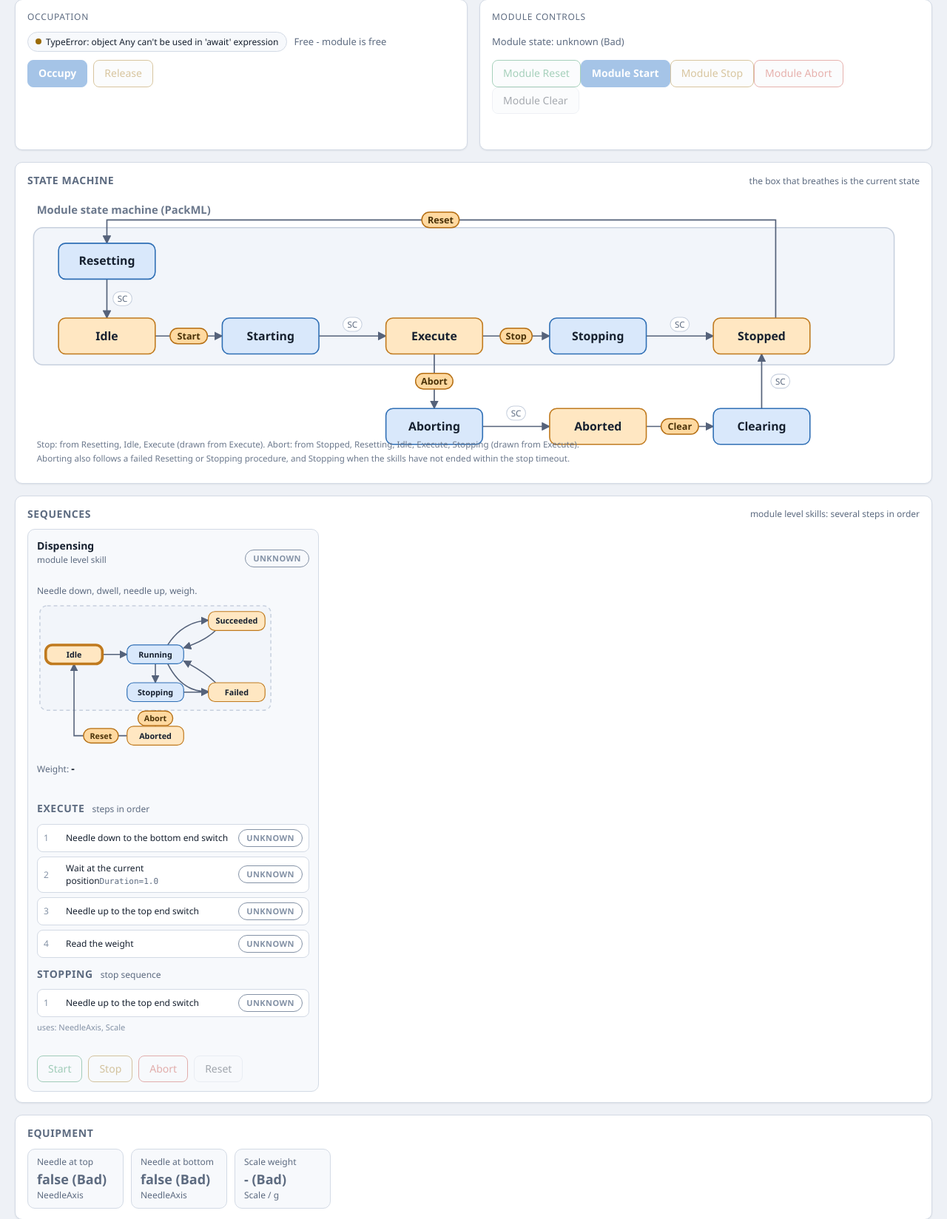
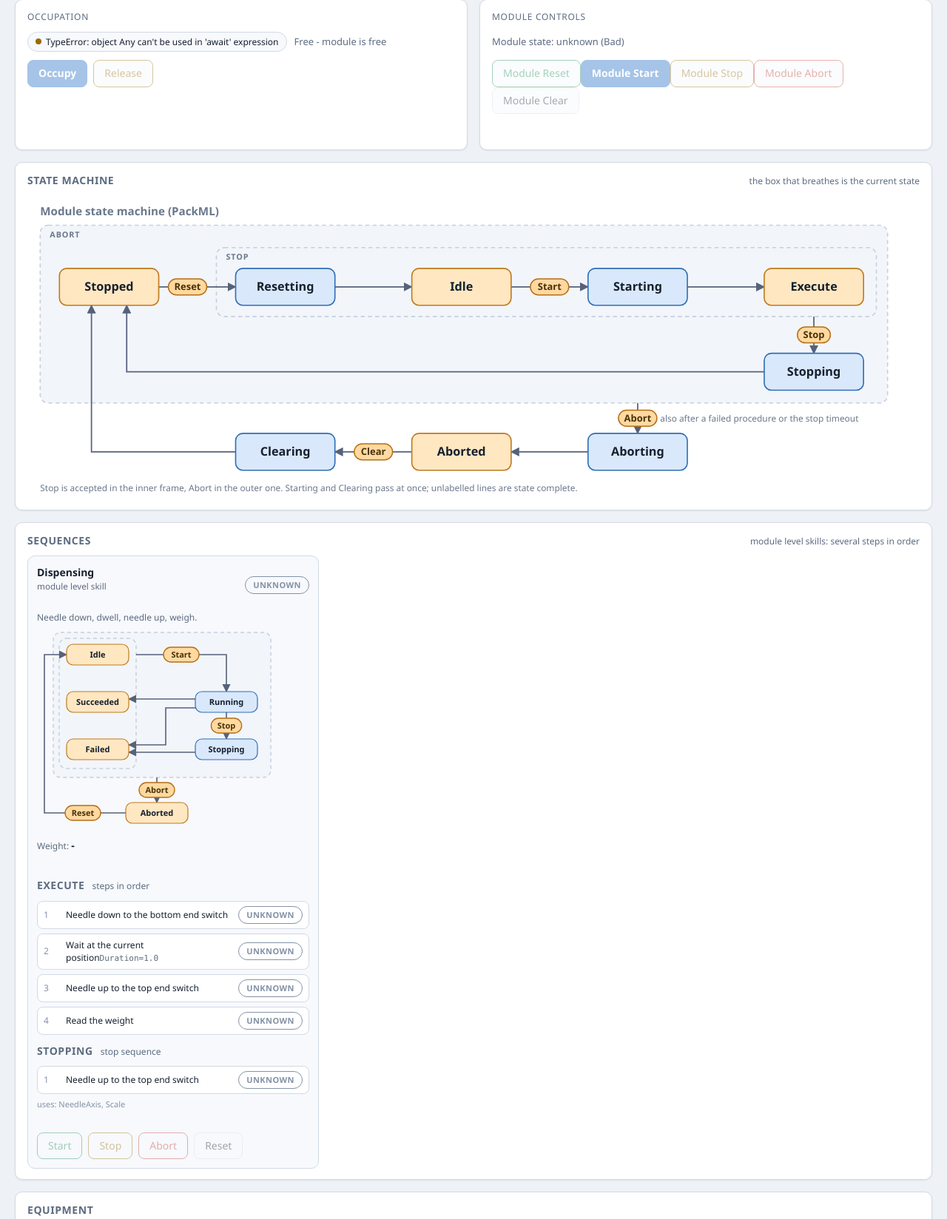
Before and after one commit to AAUSmartProductionLab/iec61499-opcua-hmi, a Flask app: page / in a window 1280 px wide. Shown: the part 156-1804 px from the top of the page at 74% size. Run offline with Flask 3, Linux system fonts and the light colour scheme; parts of the project's set-up code (start-up, migrations or seed data) failed here and were passed over.

Commit message:
Redraw both state machines without crossing lines
Start, Stop, Abort and Reset are labelled; frames show where Stop and Abort apply.

```diff
--- a/hmi/static/diagram.js
+++ b/hmi/static/diagram.js
@@ -123,132 +123,134 @@
   return { group, path, into };
 }
 
-const MODULE_BOX = { w: 124, h: 46 };
-const MODULE_POSITIONS = {
-  2: [880, 150],   // Stopped
-  15: [40, 54],    // Resetting
-  3: [250, 150],   // Starting
-  4: [40, 150],    // Idle
-  6: [460, 150],   // Execute
-  7: [670, 150],   // Stopping
-  8: [460, 266],   // Aborting
-  9: [670, 266],   // Aborted
-  1: [880, 266],   // Clearing
+/*
+ * Shared drawing of a state machine: dashed frames for the states a command
+ * applies to, the edges, then the state boxes on top. An edge is
+ * [from, to, path, label, labelX, labelY]; from is a state code or the name of
+ * a frame (the command leaves every state in it); a labelled edge is a command,
+ * an unlabelled one is state complete.
+ */
+function drawMachine(root, config, machine) {
+  for (const frame of machine.frames) {
+    root.appendChild(svgEl('rect', {
+      x: frame.x, y: frame.y, width: frame.w, height: frame.h, rx: 10,
+      class: 'diagram-frame superstate',
+    }));
+    if (frame.label) {
+      root.appendChild(svgText(frame.label, {
+        x: frame.x + 12, y: frame.y + 15, class: 'superstate-label',
+      }));
+    }
+  }
+  for (const [, into, path, label, x, y] of machine.edges) {
+    root.appendChild(edge(path, label, label ? 'command' : 'sc', x, y).group);
+    if (!root.getAttribute(`data-into-${into}`)) root.setAttribute(`data-into-${into}`, path);
+  }
+  for (const [code, [x, y]] of Object.entries(machine.positions)) {
+    root.appendChild(stateBox(
+      { name: nameOf(config.states, code, code), kind: kindOf(config.kinds, code, 'waits') },
+      x, y, machine.box.w, machine.box.h, false, code,
+    ));
+  }
+}
+
+/*
+ * The module machine (MOD_StateLogic). Row one runs from Stopped to Execute,
+ * Stopping and the abort row return to Stopped along their own lanes. Stop is
+ * accepted in the inner frame, Abort in the outer one; Starting sits inside
+ * both but passes at once, so neither applies to it.
+ */
+const MODULE = {
+  box: { w: 124, h: 46 },
+  positions: {
+    2: [40, 84],     // Stopped
+    15: [260, 84],   // Resetting
+    4: [480, 84],    // Idle
+    3: [700, 84],    // Starting
+    6: [920, 84],    // Execute
+    7: [920, 190],   // Stopping
+    8: [700, 290],   // Aborting
+    9: [480, 290],   // Aborted
+    1: [260, 290],   // Clearing
+  },
+  frames: [
+    { name: 'abort', label: 'ABORT', x: 16, y: 30, w: 1058, h: 222, members: [2, 15, 4, 6, 7] },
+    { name: 'stop', label: 'STOP', x: 236, y: 58, w: 824, h: 86, members: [15, 4, 6] },
+  ],
+  edges: [
+    [2, 15, 'M164,107 H260', 'Reset', 200, 107],
+    [15, 4, 'M384,107 H480', '', 0, 0],
+    [4, 3, 'M604,107 H700', 'Start', 652, 107],
+    [3, 6, 'M824,107 H920', '', 0, 0],
+    ['stop', 7, 'M982,144 V190', 'Stop', 982, 167],
+    [7, 2, 'M920,213 H124 V130', '', 0, 0],
+    ['abort', 8, 'M762,252 V290', 'Abort', 762, 271],
+    [8, 9, 'M700,313 H604', '', 0, 0],
+    [9, 1, 'M480,313 H384', 'Clear', 432, 313],
+    [1, 2, 'M260,313 H80 V130', '', 0, 0],
+  ],
 };
 
 function moduleSvg(config, current) {
   const root = svgEl('svg', {
-    viewBox: '0 0 1120 348', class: 'diagram module-diagram',
+    viewBox: '0 0 1090 372', class: 'diagram module-diagram',
     preserveAspectRatio: 'xMidYMid meet',
   });
   root.appendChild(defs());
-  root.appendChild(svgEl('rect', {
-    x: 8, y: 34, width: 1104, height: 176, rx: 12, class: 'diagram-frame',
+  root.appendChild(svgText('Module state machine (PackML)', { x: 16, y: 18, class: 'frame-label' }));
+  drawMachine(root, { states: config.moduleStates, kinds: config.moduleStateKinds }, MODULE);
+  root.appendChild(svgText('also after a failed procedure or the stop timeout', {
+    x: 790, y: 275, class: 'frame-note',
   }));
-  root.appendChild(svgText('Module state machine (PackML)', {
-    x: 12, y: 16, class: 'frame-label',
-  }));
-
-  const states = config.moduleStates;
-  const kinds = config.moduleStateKinds;
-const edges = [
-    ['M960,150 V24 H102 V54', 'Reset', 'command', 530, 24, 15],
-    ['M102,100 V150', 'SC', 'sc', 122, 125, 4],
-    ['M164,173 H250', 'Start', 'command', 207, 173, 3],
-    ['M374,173 H460', 'SC', 'sc', 417, 158, 6],
-    ['M584,173 H670', 'Stop', 'command', 627, 173, 7],
-    ['M794,173 H880', 'SC', 'sc', 837, 158, 2],
-    ['M522,196 V266', 'Abort', 'command', 522, 231, 8],
-    ['M584,289 H670', 'SC', 'sc', 627, 272, 9],
-    ['M794,289 H880', 'Clear', 'command', 837, 289, 1],
-    ['M942,266 V196', 'SC', 'sc', 966, 231, 2],
-  ];
-  for (const [path, label, style, x, y, into] of edges) {
-    const built = edge(path, label, style, x, y);
-    root.appendChild(built.group);
-    if (!root.getAttribute(`data-into-${into}`)) {
-      root.setAttribute(`data-into-${into}`, path);
-    }
-  }
-  for (const [code, [x, y]] of Object.entries(MODULE_POSITIONS)) {
-    root.appendChild(stateBox(
-      { name: nameOf(states, code, code), kind: kindOf(kinds, code, 'waits') },
-      x, y, MODULE_BOX.w, MODULE_BOX.h,
-      Number(code) === Number(current), code,
-    ));
-  }
   root.appendChild(svgText(
-    'Stop: from Resetting, Idle, Execute (drawn from Execute).  '
-    + 'Abort: from Stopped, Resetting, Idle, Execute, Stopping (drawn from Execute).',
-    { x: 12, y: 316, class: 'frame-note' },
+    'Stop is accepted in the inner frame, Abort in the outer one. '
+    + 'Starting and Clearing pass at once; unlabelled lines are state complete.',
+    { x: 16, y: 362, class: 'frame-note' },
   ));
-  root.appendChild(svgText(
-    'Aborting also follows a failed Resetting or Stopping procedure, and Stopping '
-    + 'when the skills have not ended within the stop timeout.',
-    { x: 12, y: 334, class: 'frame-note' },
-  ));
+  setActive(root, current);
   return root;
 }
 
-
 /*
- * The skill machine of the controller (SKILL_Control): Start from Idle,
- * Succeeded or Failed; Stop passes Stopping and ends in Failed (ErrorID 7).
- * Abort leaves any state but Aborted, drawn as one transition out of the
- * frame around those states; Reset (or the module in Clearing or Stopped)
- * brings an aborted skill back to Idle. Nothing else returns to Idle.
+ * The skill machine of the controller (SKILL_Control). Start is accepted in
+ * Idle, Succeeded and Failed (the inner frame); Stop passes Stopping and ends
+ * in Failed with ErrorID 7; Abort leaves every state in the outer frame; Reset
+ * (or the module in Clearing or Stopped) brings an aborted skill back to Idle.
+ * Nothing else returns to Idle.
  */
-const MINI_BOX = { w: 78, h: 26 };
-const MINI_POSITIONS = {
-  0: [12, 58],    // Idle
-  1: [124, 58],   // Running
-  2: [124, 110],  // Stopping
-  3: [236, 12],   // Succeeded
-  4: [236, 110],  // Failed
-  5: [124, 170],  // Aborted
+const SKILL = {
+  box: { w: 84, h: 28 },
+  positions: {
+    0: [40, 20],     // Idle
+    3: [40, 84],     // Succeeded
+    4: [40, 148],    // Failed
+    1: [214, 84],    // Running
+    2: [214, 148],   // Stopping
+    5: [120, 234],   // Aborted
+  },
+  frames: [
+    { name: 'abort', x: 22, y: 4, w: 294, h: 196, members: [0, 1, 2, 3, 4] },
+    { name: 'start', x: 30, y: 12, w: 104, h: 176, members: [0, 3, 4] },
+  ],
+  edges: [
+    ['start', 1, 'M134,34 H256 V84', 'Start', 195, 34],
+    [1, 3, 'M214,94 H124', '', 0, 0],
+    [1, 4, 'M214,106 H174 V156 H124', '', 0, 0],
+    [1, 2, 'M256,112 V148', 'Stop', 256, 130],
+    [2, 4, 'M214,166 H124', '', 0, 0],
+    ['abort', 5, 'M162,200 V234', 'Abort', 162, 217],
+    [5, 0, 'M120,248 H10 V34 H40', 'Reset', 62, 248],
+  ],
 };
-// The states that Abort leaves, inside the dashed frame.
-const MINI_ABORTABLE = [0, 1, 2, 3, 4];
-const MINI_FRAME = { x: 4, y: 4, w: 318, h: 144 };
-// [from, to, path, label]; from 'frame' is the transition out of the frame.
-const MINI_EDGES = [
-  [0, 1, 'M90,71 H124', ''],
-  [3, 1, 'M246,38 Q232,52 202,62', ''],
-  [4, 1, 'M246,110 Q232,96 202,80', ''],
-  [1, 3, 'M180,58 Q200,26 236,24', ''],
-  [1, 4, 'M180,84 Q200,124 236,122', ''],
-  [1, 2, 'M163,84 V110', ''],
-  [2, 4, 'M202,123 H236', ''],
-  ['frame', 5, 'M163,148 V170', 'Abort'],
-  [5, 0, 'M124,183 H51 V84', 'Reset'],
-];
 
 function miniSkillSvg(config, current) {
   const root = svgEl('svg', {
-    viewBox: '0 0 326 202', class: 'diagram mini-skill-diagram',
+    viewBox: '0 0 320 266', class: 'diagram mini-skill-diagram',
     preserveAspectRatio: 'xMidYMid meet',
   });
   root.appendChild(defs());
-  root.appendChild(svgEl('rect', {
-    x: MINI_FRAME.x, y: MINI_FRAME.y, width: MINI_FRAME.w, height: MINI_FRAME.h,
-    rx: 10, class: 'diagram-frame superstate',
-  }));
-  const states = config.skillStates;
-  const kinds = config.skillStateKinds;
-  for (const [, into, path, label] of MINI_EDGES) {
-    const style = label ? 'command' : 'sc';
-    const [lx, ly] = label === 'Abort' ? [163, 159] : [88, 183];
-    root.appendChild(edge(path, label, style, lx, ly).group);
-    if (!root.getAttribute(`data-into-${into}`)) {
-      root.setAttribute(`data-into-${into}`, path);
-    }
-  }
-  for (const [code, [x, y]] of Object.entries(MINI_POSITIONS)) {
-    root.appendChild(stateBox(
-      { name: nameOf(states, code, code), kind: kindOf(kinds, code, 'waits') },
-      x, y, MINI_BOX.w, MINI_BOX.h, Number(code) === Number(current), code,
-    ));
-  }
+  drawMachine(root, { states: config.skillStates, kinds: config.skillStateKinds }, SKILL);
+  setActive(root, current);
   return root;
 }
 
--- a/hmi/static/hmi.css
+++ b/hmi/static/hmi.css
@@ -266,6 +266,7 @@
 .diagram .note-label { font: 11px "Segoe UI", system-ui, sans-serif; fill: var(--muted); }
 .diagram .diagram-frame { fill: var(--frame); stroke: var(--frame-line); stroke-width: 1.5; }
 .diagram .diagram-frame.superstate { stroke-dasharray: 5 4; }
+.diagram .superstate-label { font: 600 10px "Segoe UI", system-ui, sans-serif; letter-spacing: .08em; fill: var(--frame-text); }
 .mini-skill-diagram .command-label { font-size: 11px; }
 .diagram .frame-label { font: 600 14px "Segoe UI", system-ui, sans-serif; fill: var(--frame-text); }
 .diagram .frame-note { font: 11px "Segoe UI", system-ui, sans-serif; fill: var(--frame-text); }
```
Also changed, not shown: tests/test_model.py (+113 -48 lines).
